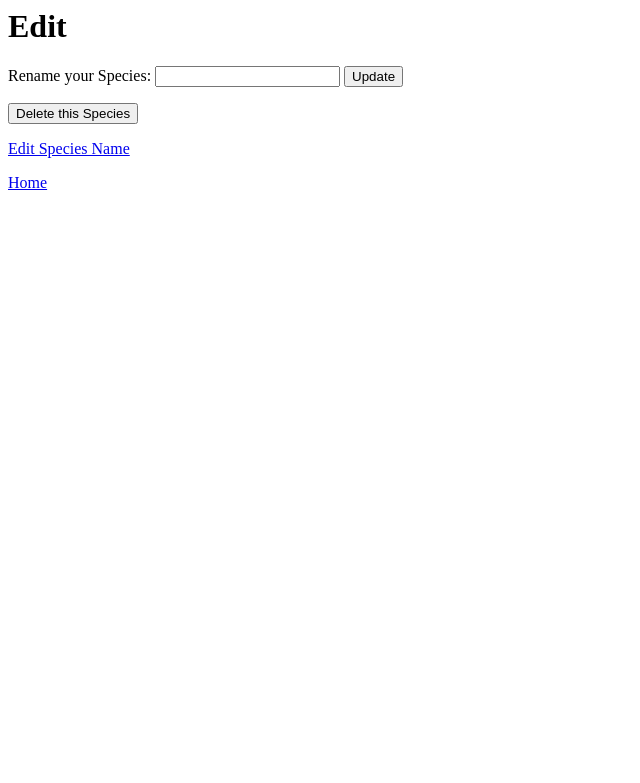
After one commit to Timpulse88/php-animal-shelter-with-database, a PHP site: template views/edit.html.twig in a window 1280 px wide. The commit adds this page. Shown: the top 783 px of the page, without its empty margins (0-640 px from the left). Run offline with PHP 8.4, Linux system fonts and the light colour scheme; the template is opened without the code that fills it, so the values that code supplies are empty; some libraries are stand-ins or nearby versions.

Commit message:
add delete and edit specie

```diff
--- /dev/null
+++ b/views/edit.html.twig
@@ -0,0 +1,23 @@
+<html>
+<head>
+    <title>To Do List</title>
+</head>
+<body>
+    <h1>Edit {{ specie.type }}</h1>
+
+    <form action="/species/{{ specie.getId }}" method="post">
+      <input name="_method" type="hidden" value="patch">
+
+      <label for="name">Rename your Species:</label>
+      <input id="name" name="name" type="text">
+
+      <button type="submit">Update</button>
+  </form>
+    <form action="/species/{{ specie.getId }}" method="post">
+          <input name="_method" type="hidden" value="delete">
+          <button type="submit">Delete this Species</button>
+    </form>
+    <p><a href="/species/{{ specie.getId }}/edit">Edit Species Name</a></p>
+    <p><a href='/'>Home</a></p>
+</body>
+</html>
--- a/views/species.html.twig
+++ b/views/species.html.twig
@@ -28,7 +28,7 @@
         <input name='breed' type='text'>
         <button type='submit'>Add {{ specie.type }}</button>
     </form>
-
+    <p><a href="/species/{{ specie.getId }}/edit">Edit Species Name</a></p>
     <p><a href='/'>Home</a></p>
 </body>
 </html>
```
Also changed, not shown: app/app.php (+19 -17 lines), src/Specie.php (+10 -0 lines).
